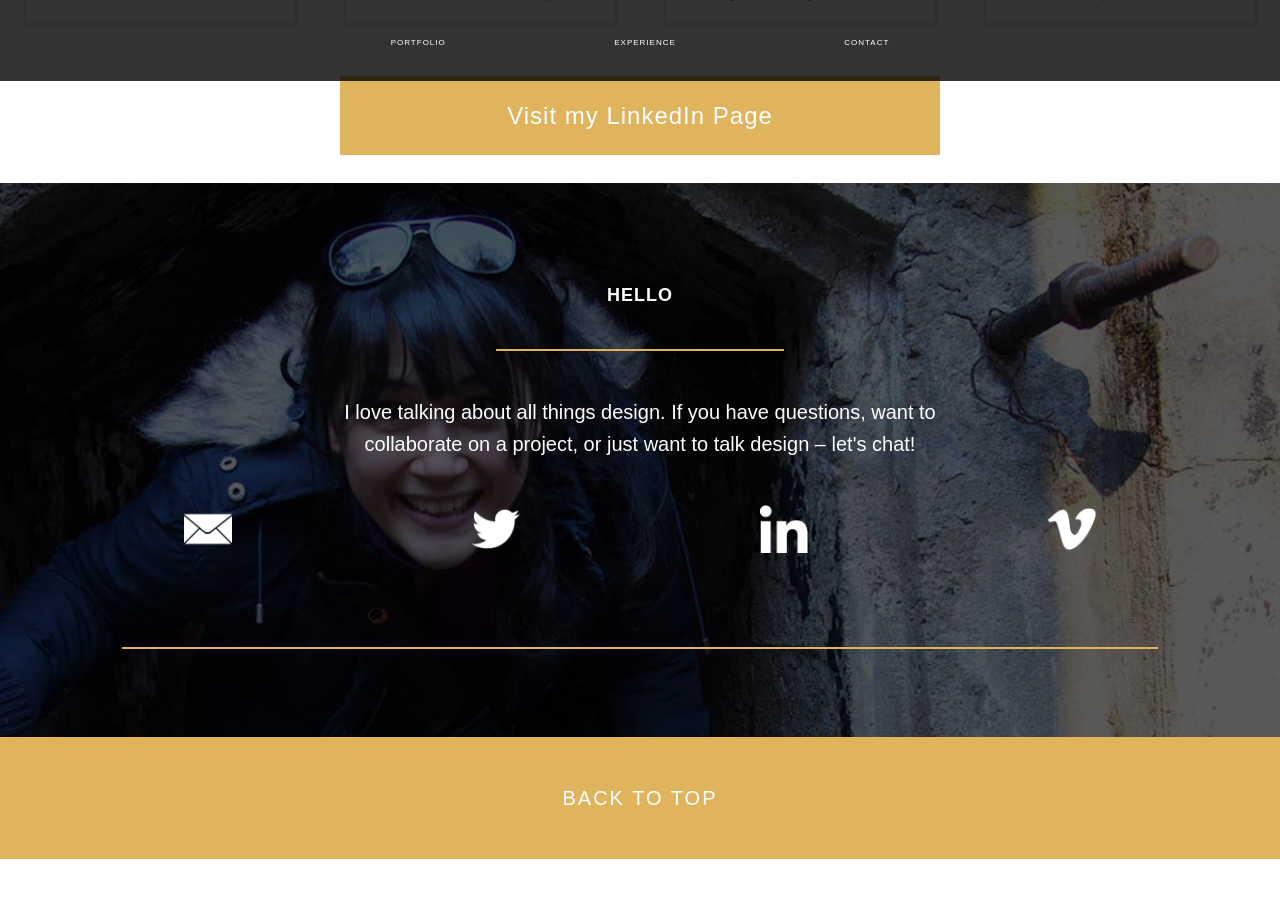
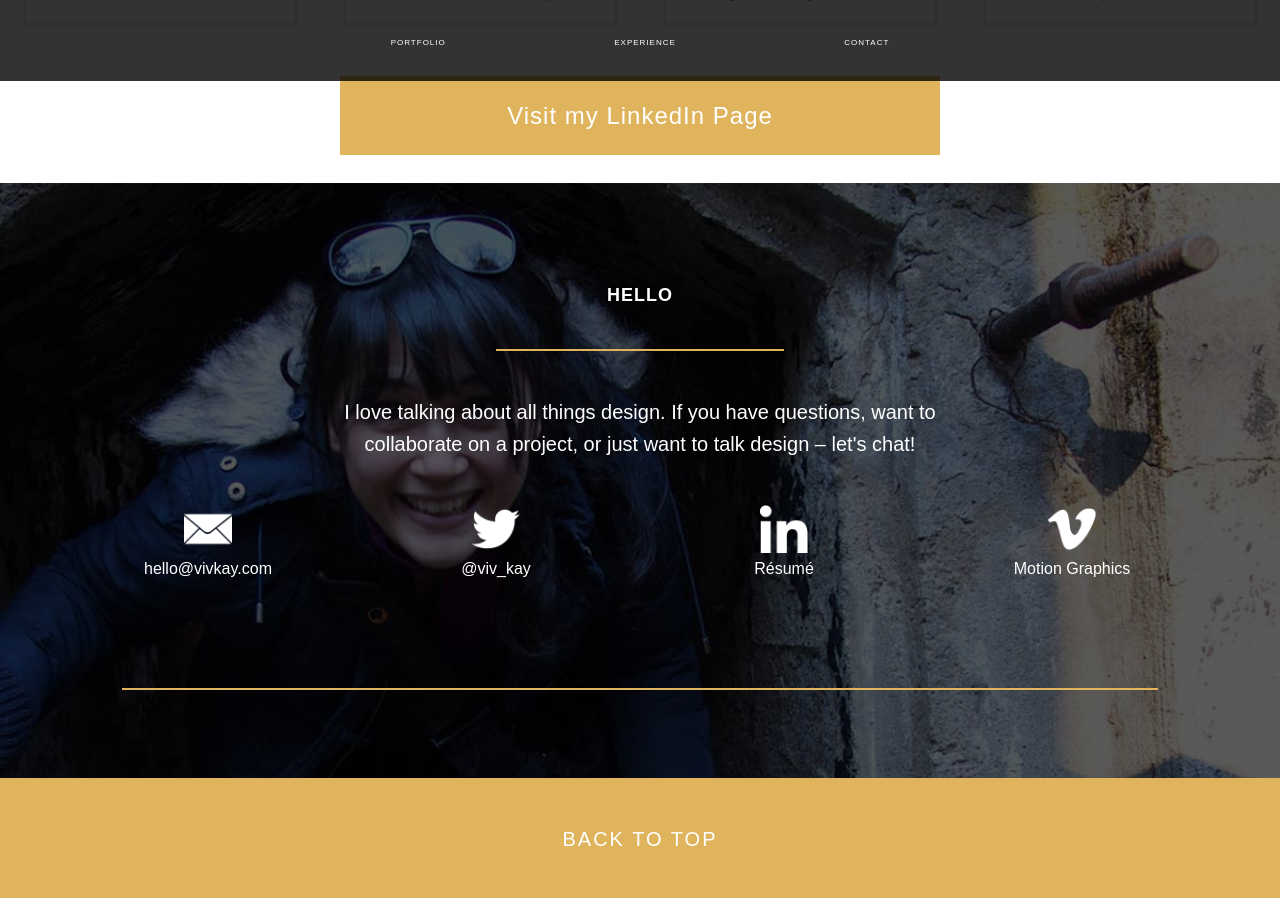
Before and after one commit to vivkay/portfolio-new, a Jekyll site: the page built from index.html, in a window 1280 px wide and 900 px high, scrolled down 4763 px. Built offline with Jekyll 4.4.1, drawn with Linux system fonts in a browser that asks for light colours; some web fonts are replaced; Markdown is read by kramdown in place of the engine named in the settings; before the commit the page ends 5622 px from its top, so only the background shows below that.

Commit message:
updates text for icons to avoid adblock issues

```diff
--- a/index.html
+++ b/index.html
@@ -96,17 +96,17 @@ changefreq: monthly
     <h2 class="section-header white">Hello</h2>
     <p class="body-ctr white">I love talking about all things design. If you have questions, want to collaborate on a project, or just want to talk design – let's chat!</p>
     <div class="grid">
-        <div class="unit unit-xs-1-4  unit-s-1-4 unit-m-1-4 unit-l-1-4 unit-xl-1-4 island">
-            <a href="mailto:hello@vivkay.com"><img class="social-icon" src="{{site.baseurl}}/img/social-email.png" alt="email icon"></a>
+        <div class="unit unit-xs-1-2  unit-s-1-2 unit-m-1-4 unit-l-1-4 unit-xl-1-4 island">
+            <a href="mailto:hello@vivkay.com"><img class="social-icon" src="{{site.baseurl}}/img/social-email.png" alt="email icon"><p class="white">hello@vivkay.com</p></a>
         </div>
-        <div class="unit unit-xs-1-4  unit-s-1-4 unit-m-1-4 unit-l-1-4 unit-xl-1-4 island">
-            <a href="https://twitter.com/viv_kay"><img class="social-icon" src="{{site.baseurl}}/img/social-twitter.png" alt="twitter icon"></a>
+        <div class="unit unit-xs-1-2  unit-s-1-2 unit-m-1-4 unit-l-1-4 unit-xl-1-4 island">
+            <a href="https://twitter.com/viv_kay"><img class="social-icon" src="{{site.baseurl}}/img/social-twitter.png" alt="twitter icon"><p class="white">@viv_kay</p></a>
         </div>
-        <div class="unit unit-xs-1-4 unit-s-1-4 unit-m-1-4 unit-l-1-4 unit-xl-1-4 island">
-            <a href="https://www.linkedin.com/in/vivkay"><img class="social-icon" src="{{site.baseurl}}/img/social-linkedin.png" alt="linked in icon"></a>
+        <div class="unit unit-xs-1-2 unit-s-1-2 unit-m-1-4 unit-l-1-4 unit-xl-1-4 island">
+            <a href="https://www.linkedin.com/in/vivkay"><img class="social-icon" src="{{site.baseurl}}/img/social-linkedin.png" alt="linked in icon"><p class="white">Résumé</p></p></a>
         </div>
-        <div class="unit unit-xs-1-4 unit-s-1-4 unit-m-1-4 unit-l-1-4 unit-xl-1-4 island">
-            <a href="https://vimeo.com/user36563588"><img class="social-icon" src="{{site.baseurl}}/img/social-vimeo.png" alt="vimeo icon"></a>
+        <div class="unit unit-xs-1-2 unit-s-1-2 unit-m-1-4 unit-l-1-4 unit-xl-1-4 island">
+            <a href="https://vimeo.com/user36563588"><img class="social-icon" src="{{site.baseurl}}/img/social-vimeo.png" alt="vimeo icon"><p class="white">Motion Graphics</p></p></a>
         </div>
     </div>
     <div class="unit unit-s-1 divider-gold centered"></div>
```
